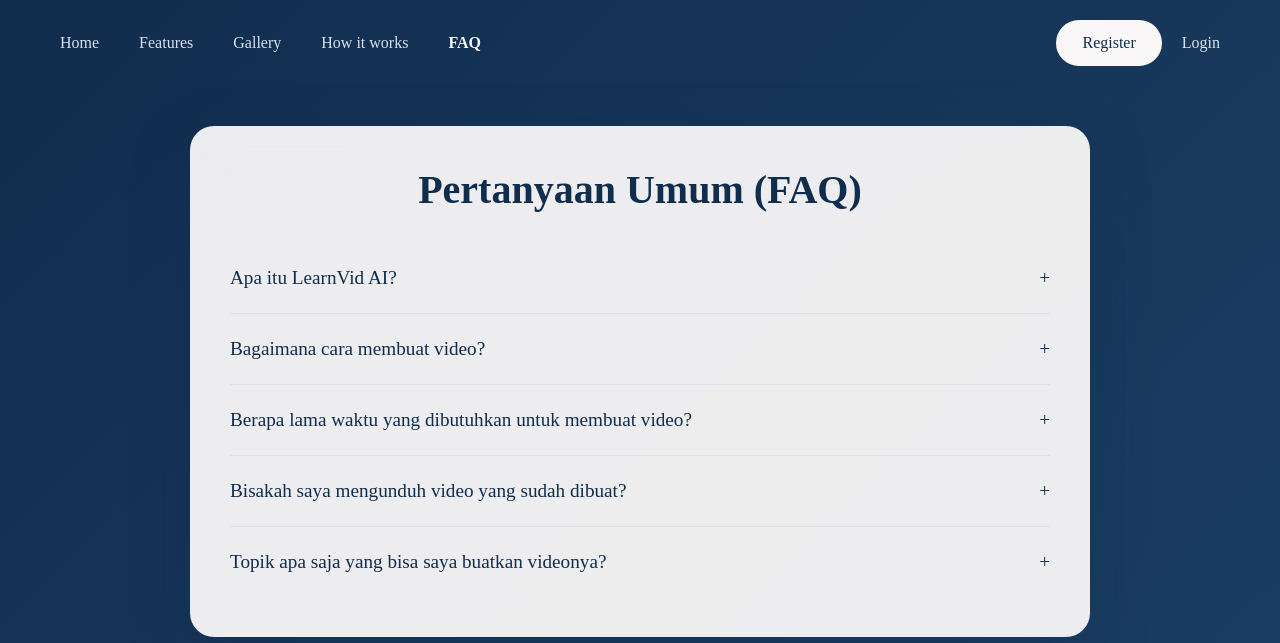
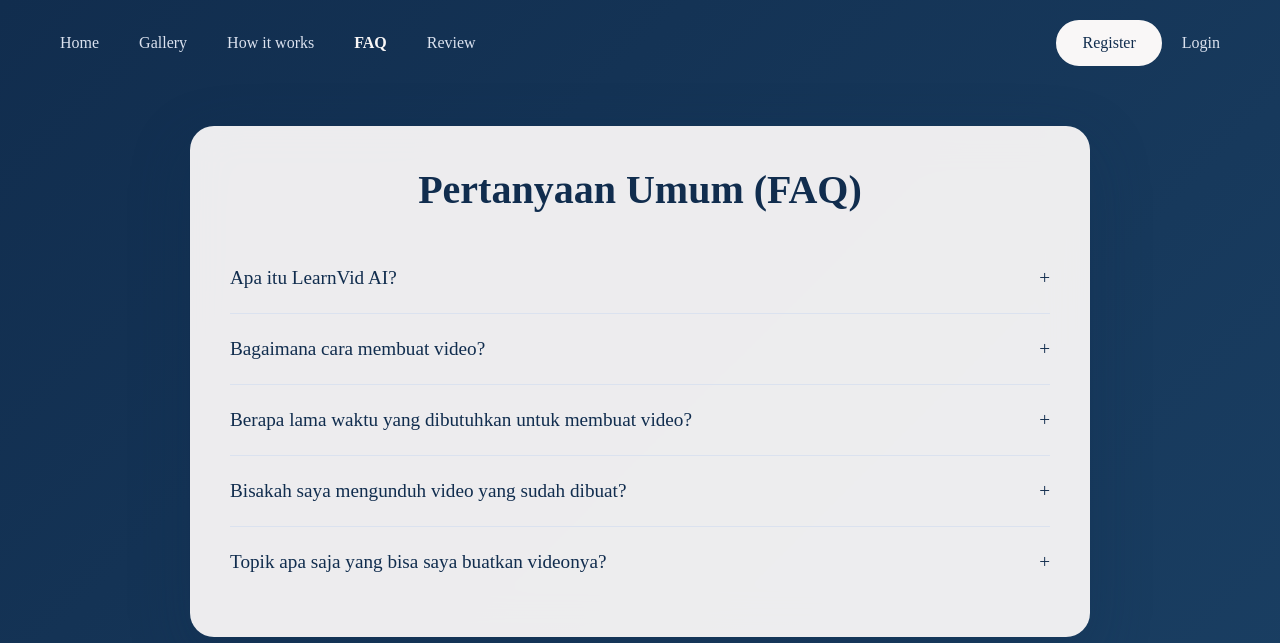
Before and after one commit to NureSketsa/FP, a FastAPI app: page /faq in a window 1280 px wide. Shown: the top 643 px of the page. Run offline with FastAPI, Linux system fonts and the light colour scheme; some web fonts are replaced.

Commit message:
minor fix fe

```diff
--- a/MAIN/templates/faq.html
+++ b/MAIN/templates/faq.html
@@ -151,10 +151,10 @@
                 <div class="logo">LearnVid AI</div>
                 <ul class="nav-links">
                     <li><a href="/">Home</a></li>
-                    <li><a href="/features">Features</a></li>
                     <li><a href="/gallery">Gallery</a></li>
                     <li><a href="/how-it-works">How it works</a></li>
                     <li><a href="/faq">FAQ</a></li>
+                    <li><a href="/reviews">Review</a></li>
                 </ul>
                 <div class="nav-buttons">
                     <a href="/register" class="register-btn">Register</a>
@@ -172,10 +172,10 @@
     <div class="mobile-nav">
         <ul>
             <li><a href="/">Home</a></li>
-            <li><a href="/features">Features</a></li>
             <li><a href="/gallery">Gallery</a></li>
             <li><a href="/how-it-works">How it works</a></li>
             <li><a href="/faq">FAQ</a></li>
+            <li><a href="/reviews">Review</a></li>
         </ul>
     </div>
 
--- a/MAIN/templates/how-it-works.html
+++ b/MAIN/templates/how-it-works.html
@@ -137,10 +137,10 @@
                 <div class="logo">LearnVid AI</div>
                 <ul class="nav-links">
                     <li><a href="/">Home</a></li>
-                    <li><a href="/features">Features</a></li>
                     <li><a href="/gallery">Gallery</a></li>
                     <li><a href="/how-it-works">How it works</a></li>
                     <li><a href="/faq">FAQ</a></li>
+                    <li><a href="/reviews">Review</a></li>
                 </ul>
                 <div class="nav-buttons">
                     <a href="/register" class="register-btn">Register</a>
@@ -158,10 +158,10 @@
     <div class="mobile-nav">
         <ul>
             <li><a href="/">Home</a></li>
-            <li><a href="/features">Features</a></li>
             <li><a href="/gallery">Gallery</a></li>
             <li><a href="/how-it-works">How it works</a></li>
             <li><a href="/faq">FAQ</a></li>
+            <li><a href="/reviews">Review</a></li>
         </ul>
     </div>
 
--- a/MAIN/templates/reviews.html
+++ b/MAIN/templates/reviews.html
@@ -812,11 +812,11 @@
   </head>
   <body>
   <!-- Back to Chat Button -->
-  <a href="/chat" class="back-to-chat">
+  <a href="/index" class="back-to-chat">
     <svg viewBox="0 0 24 24" fill="none" stroke="currentColor" stroke-width="2">
       <path d="M19 12H5M12 19l-7-7 7-7" />
     </svg>
-    Back to Chat
+    Back to Home
   </a>
 
   <div class="bg-animations"></div>
```
